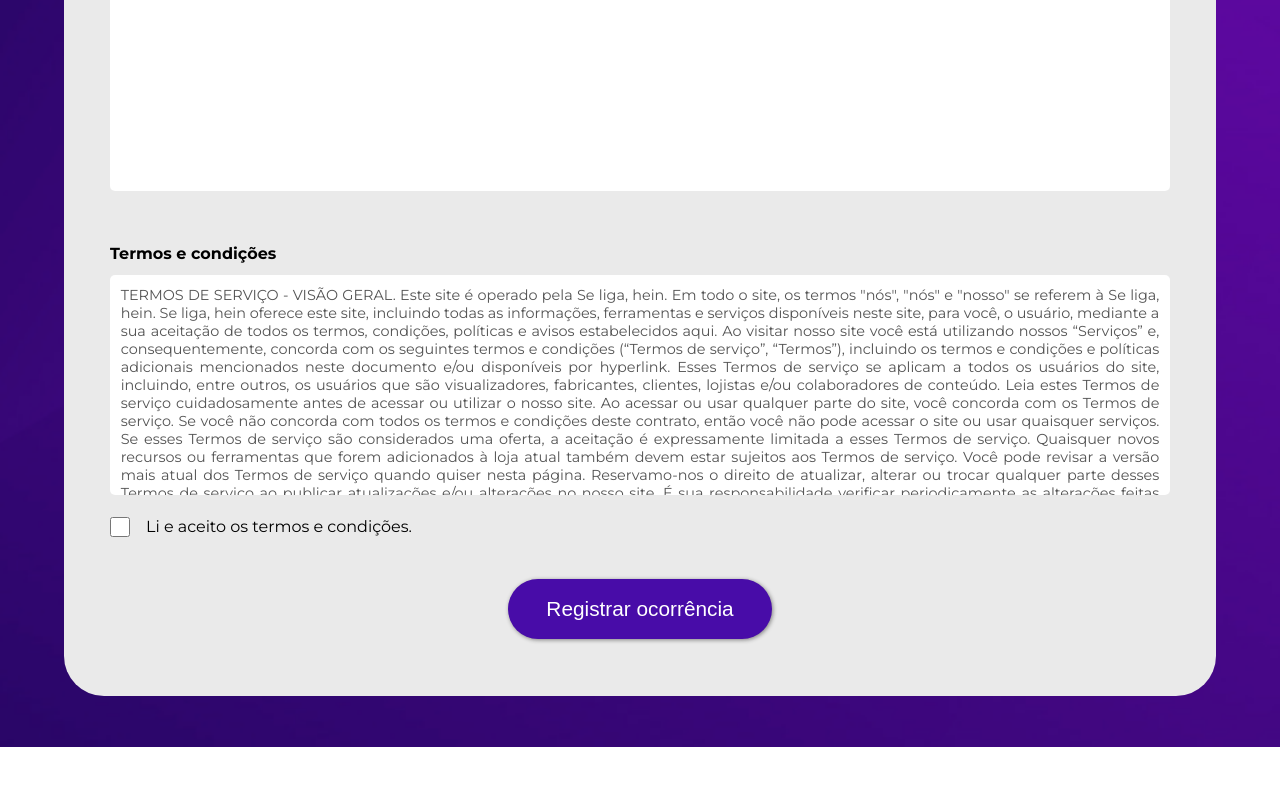
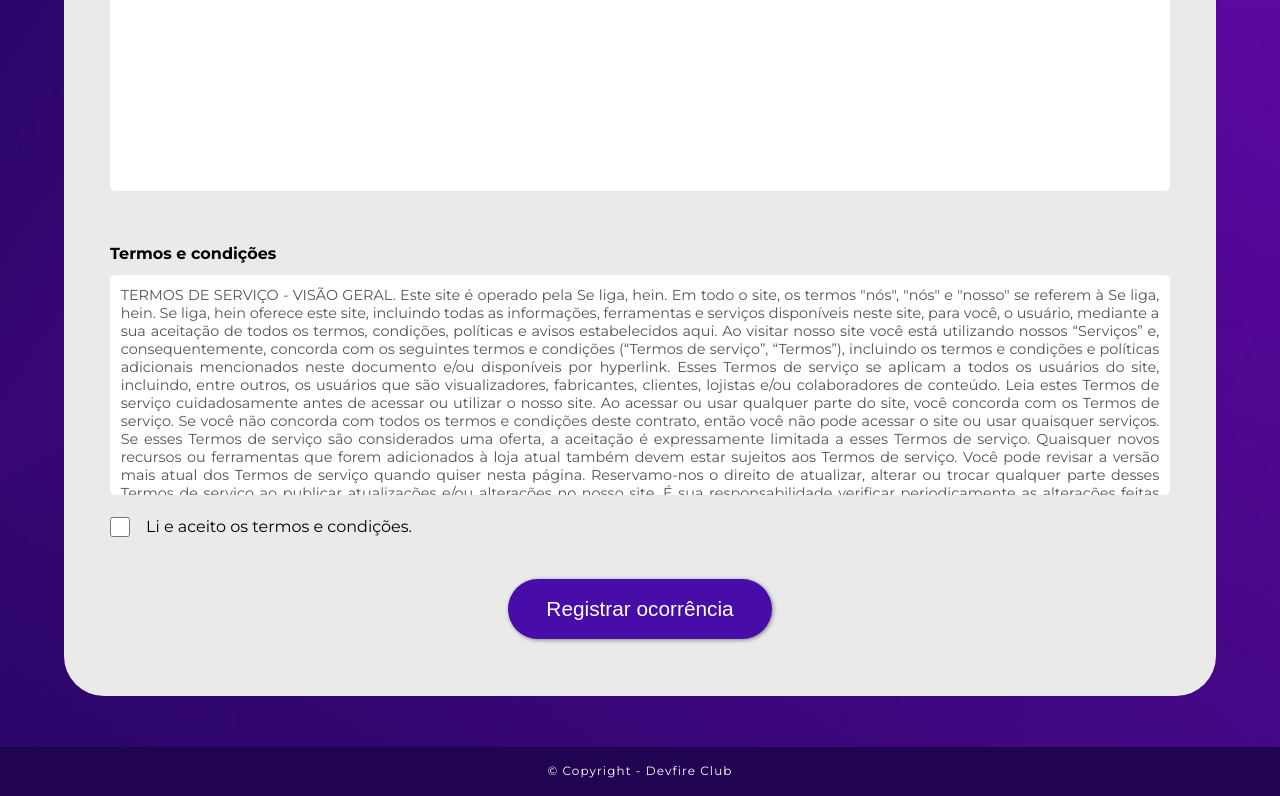
Before and after one commit to nmaia19/se_liga_hein, a React (Create React App) app: page /new-occurrence in a window 1280 px wide. Shown: the part 706-1502 px from the top of the page. Before the commit the page ends 1453 px from the top, so only its background shows below. Built offline with nearby package versions, Linux system fonts and the light colour scheme; no server answers.

Commit message:
add Footer

```diff
--- a/src/pages/NewOccurrence/index.js
+++ b/src/pages/NewOccurrence/index.js
@@ -1,10 +1,12 @@
 import './styles.css'
 import NewOccurrenceForm from '../../components/NewOccurrence/index'
+import Footer from '../../components/Footer'
 
 function NewOccurrence() {
   return (
     <div>
       <NewOccurrenceForm />
+      <Footer/>
     </div>
   )
 }
```
